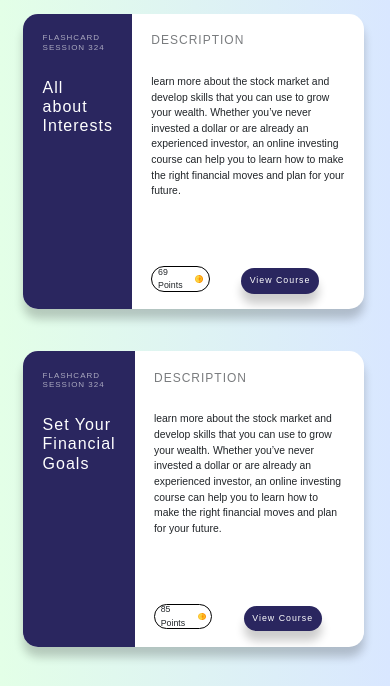
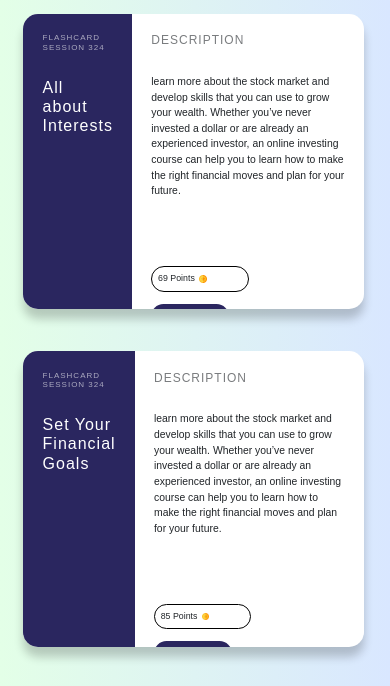
Before and after one commit to DVVC1111/Plutus-Responsive, a plain HTML site: page topic/lesson.html in a window 390 px wide. Shown: the part 128-814 px from the top of the page. Drawn offline with nearby package versions, Linux system fonts and the light colour scheme; a web font is replaced by a local one.

Commit message:
margin with reward at lesson page

```diff
--- a/topic/lesson.css
+++ b/topic/lesson.css
@@ -317,6 +317,7 @@ body{
     flex-direction: row;
     align-items: center;
     margin-right: 8vw;
+    margin-bottom:10px;
 }
 .reward p{
     font-size: .64rem;
@@ -363,7 +364,7 @@ body{
         margin-bottom: 2vh;
     }
     .reward{
-        width: 15vw;
+        width: 25vw;
         /* margin-right: 20vw; */
         height: 3vh;
         border-radius: 15px;
@@ -371,7 +372,6 @@ body{
     .reward p{
         font-size: .55rem;
     }
-    .reward img{
 
     }
     .course-info .button{
```
